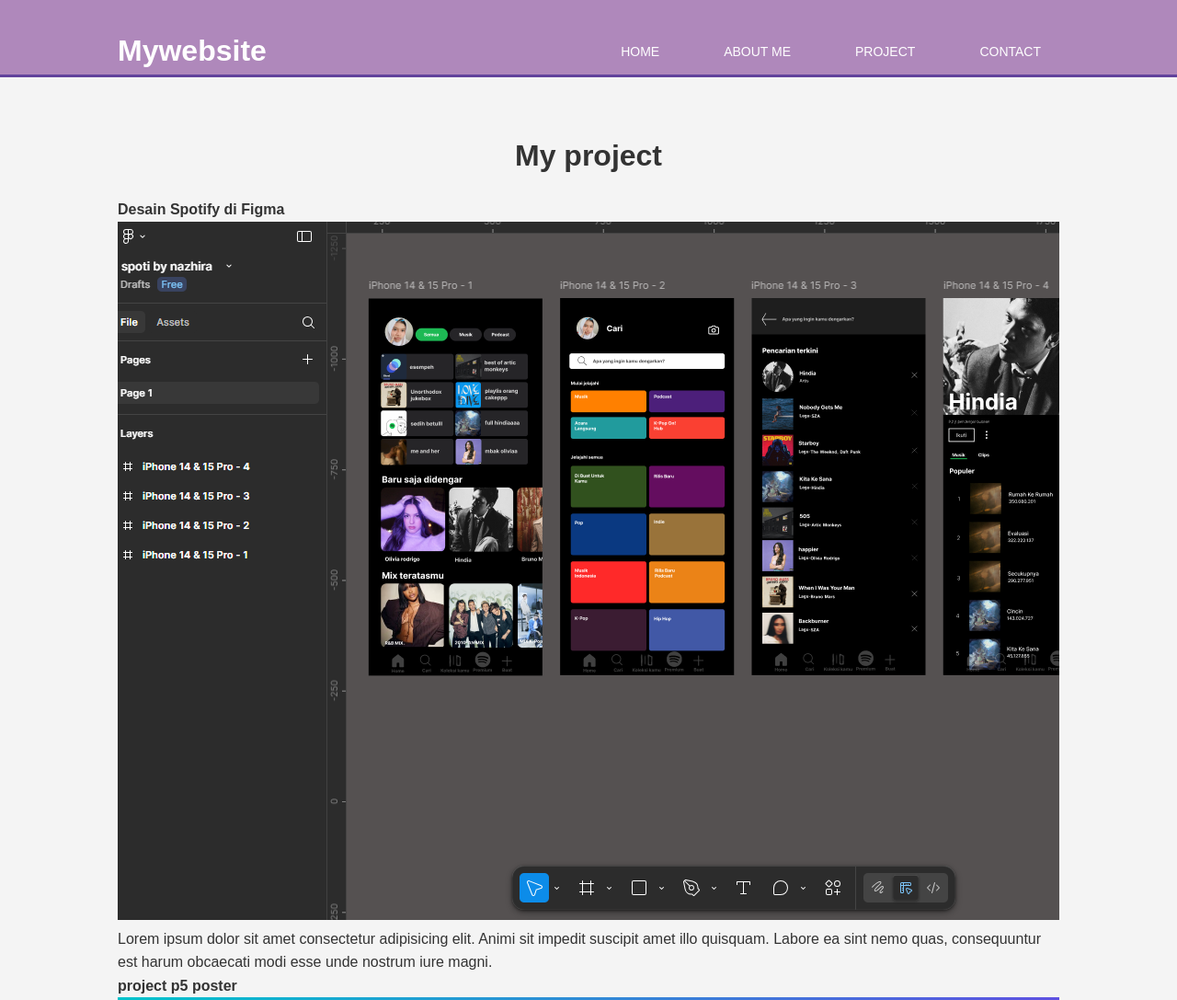
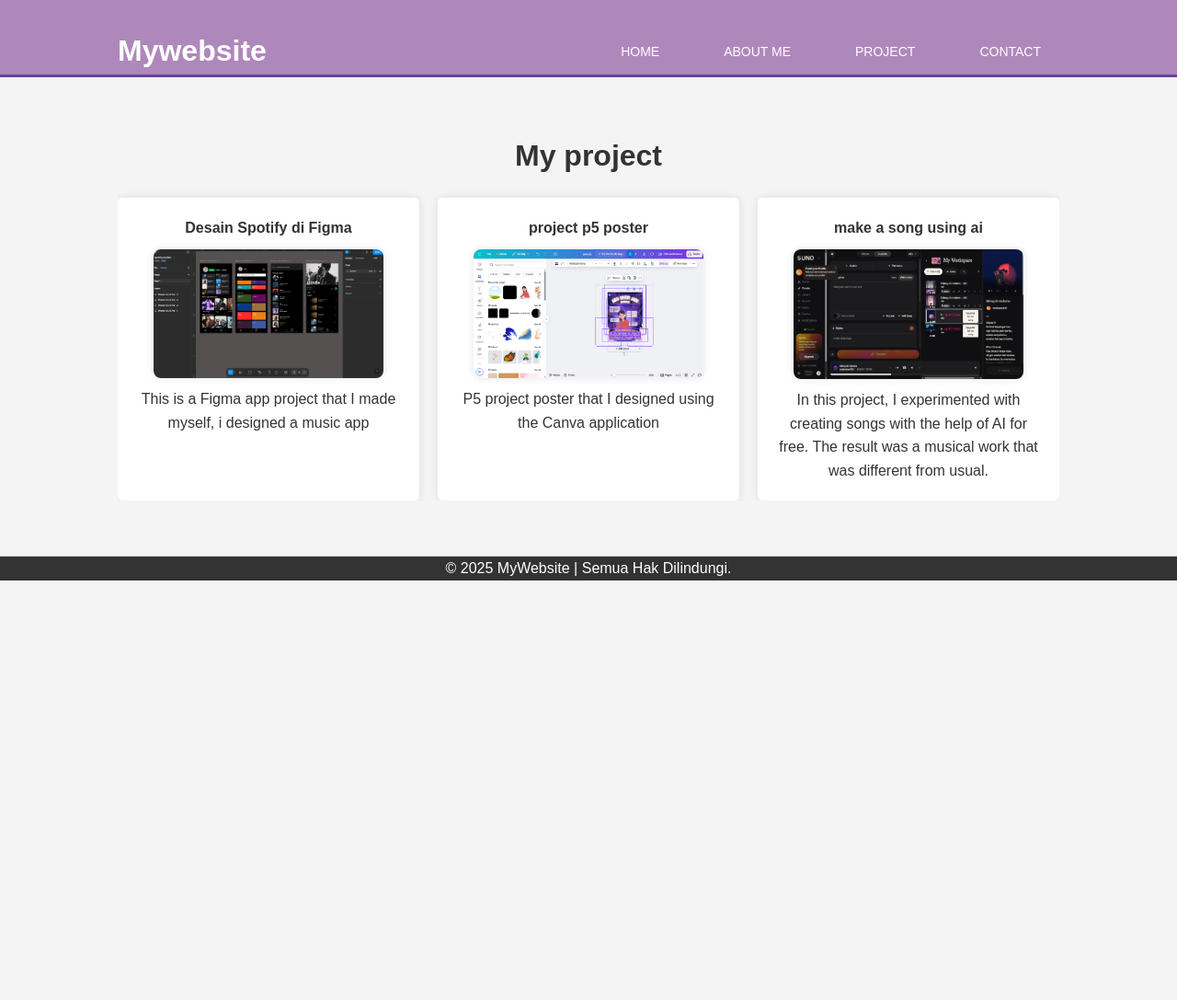
Before and after one commit to nasibakar439-bot/multiple-page-design, a plain HTML site: page project.html in a window 1280 px wide. Shown: the top 1087 px of the page at 92% size. After the commit the page ends 800 px from the top, so only its background shows below. Drawn offline with Linux system fonts and the light colour scheme.

Commit message:
Add files via upload

```diff
--- a/project.html
+++ b/project.html
@@ -25,22 +25,28 @@
         <section id="project">
             <div class="container">
                 <h3>My project</h3>
-                <div class="experiences-list">
-                    <div class="experiences-item">
+                <div class="projects-list">
+                    <div class="projects-item">
                         <h4>Desain Spotify di Figma</h4>
+                        <a href="https://www.figma.com/design/RaINzFde6UpVniUATVrOu4/spoti-by-nazhira?node-id=0-1&t=z8XAQTeEBoS5XJdR-1">
                         <img src="./img/Screenshot 2025-08-29 000920.png" alt="">
-                        <p>Lorem ipsum dolor sit amet consectetur adipisicing elit. Animi sit impedit suscipit amet illo quisquam. Labore ea sint nemo quas, consequuntur est harum obcaecati modi esse unde nostrum iure magni.</p>
+                        </a>
+                        <p>This is a Figma app project that I made myself, i designed a music app</p>
                     </div>
-                    <div class="experiences-item">
+                    <div class="projects-item">
                         <h4>project p5 poster</h4>
+                        <a href="https://www.canva.com/design/DAGoiwz_MJs/E1uHWPr90nxgIj0hiX4lHQ/edit?utm_content=DAGoiwz_MJs&utm_campaign=designshare&utm_medium=link2&utm_source=sharebutton">
                         <img src="./img/Screenshot 2025-08-29 002315.png" alt="">
-                        <p>Lorem ipsum dolor sit amet consectetur adipisicing elit. Culpa accusantium, temporibus libero illo, omnis vitae magni aspernatur, deserunt veritatis quia saepe. Odio culpa esse consectetur itaque alias corrupti aut sunt!</p>
+                        </a>
+                        <p>P5 project poster that I designed using the Canva application</p>
                     </div>
-                    <div class="experiences-item">
-                        <h4>coming soon di buat</h4>
-                        <img src="" alt="">
-                        <p></p>
-                    </div
+                    <div class="projects-item">
+                        <h4>make a song using ai</h4>
+                        <a href="https://youtu.be/iEgsH81YWdY">
+                        <img src="./img/Screenshot 2025-09-02 123246.png" alt="">
+                        </a>
+                        <p>In this project, I experimented with creating songs with the help of AI for free. The result was a musical work that was different from usual.</p>
+                    </div>
                 </div>
             </div>
         </section>
```
Also changed, not shown: index.html (+1 -1 lines).
